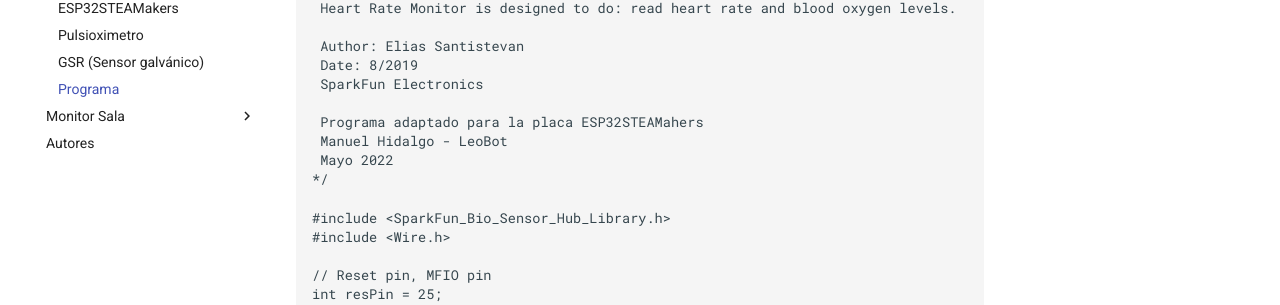
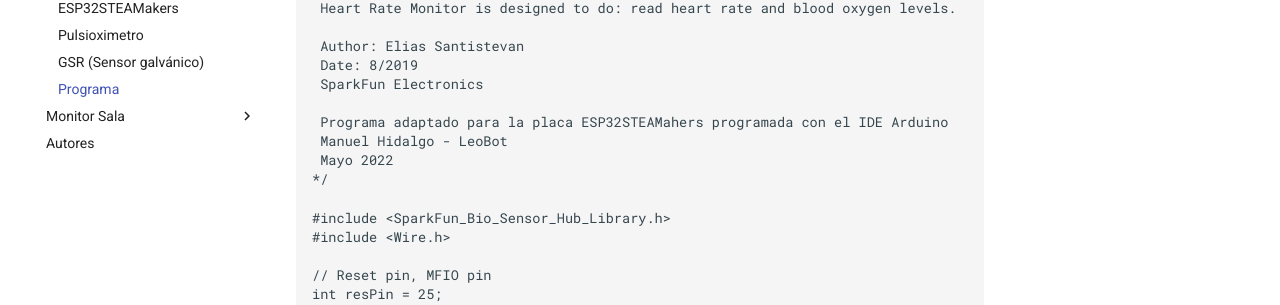
Before and after one commit to leobotmanuel/MonitorizacionPersonasSalas, an MkDocs documentation site: the page built from docs/monitorPonentes/programacion.md, in a window 1280 px wide and 1400 px high. Shown: the part 229-534 px from the top of the window. Built offline with MkDocs 1.6.1 and Material for MkDocs 9.7.7, drawn with Linux system fonts in a browser that asks for light colours; comment, search, counter and statistics services are not loaded; some of the changed text lies outside the part shown.

Commit message:
programa

```diff
--- a/docs/monitorPonentes/programacion.md
+++ b/docs/monitorPonentes/programacion.md
@@ -10,7 +10,7 @@
  Date: 8/2019
  SparkFun Electronics
 
- Programa adaptado para la placa ESP32STEAMahers
+ Programa adaptado para la placa ESP32STEAMahers programada con el IDE Arduino
  Manuel Hidalgo - LeoBot
  Mayo 2022
 */
```
